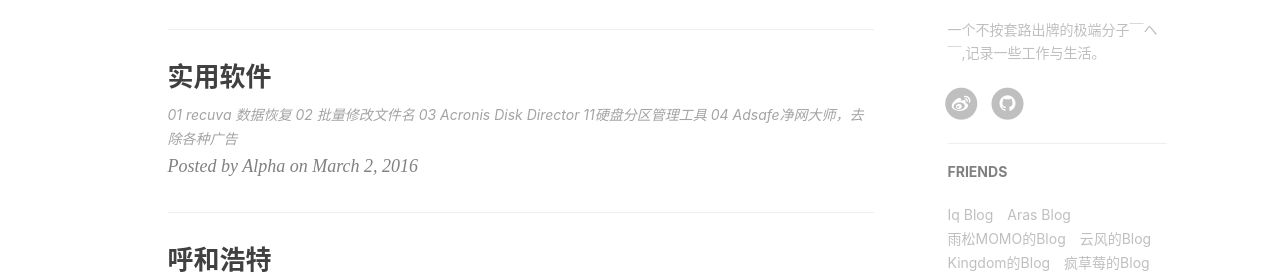
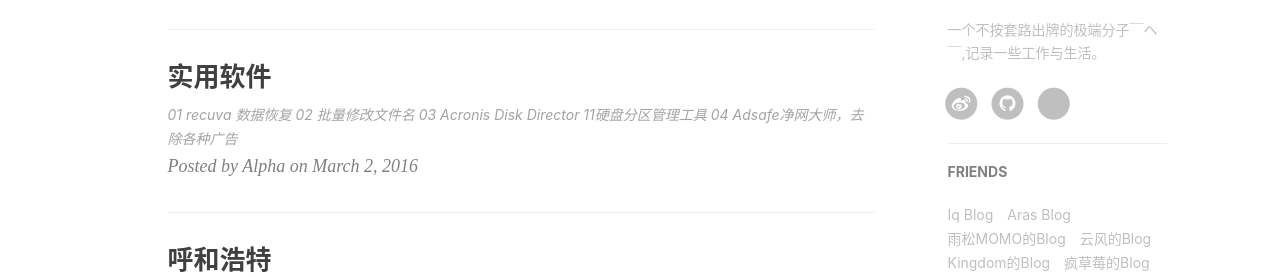
Before and after one commit to alphazhugit/alphazhu.github.io, a Jekyll site: the page built from index.html, in a window 1280 px wide. Shown: the part 862-1139 px from the top of the page. Built offline with Jekyll 4.4.1, drawn with Linux system fonts in a browser that asks for light colours; nearby versions of some CDN libraries; the list of posts is cut into pages by our own code; comment, search, counter and statistics services are not loaded.

Commit message:
04061840

```diff
--- a/_includes/footer.html
+++ b/_includes/footer.html
@@ -80,10 +80,10 @@
                     {% endif %}
                    {% if site.instagram_username %}
                 <li>
-                    <a target="_blank" href="https://www.instagram.com/people/{{ site.instagram_username }}">
+                    <a target="_blank" href="https://www.instagram.com/{{ site.instagram_username }}">
                         <span class="fa-stack fa-lg">
                             <i class="fa fa-circle fa-stack-2x"></i>
-                            <i class="fa  fa-stack-1x fa-inverse"></i>
+                            <i class="fa  fa-instagram-1x fa-inverse"></i>
                         </span>
                     </a>
                 </li>
--- a/_layouts/page.html
+++ b/_layouts/page.html
@@ -180,6 +180,16 @@
                                 </a>
                             </li>
                             {% endif %}
+                            {% if site.instagram_username %}
+                <li>
+                    <a target="_blank" href="https://www.instagram.com/{{ site.instagram_username }}">
+                        <span class="fa-stack fa-lg">
+                            <i class="fa fa-circle fa-stack-2x"></i>
+                            <i class="fa  fa-instagram-1x fa-inverse"></i>
+                        </span>
+                    </a>
+                </li>
+                {% endif %}
                         </ul>
                     </div>
                 </section>
```
